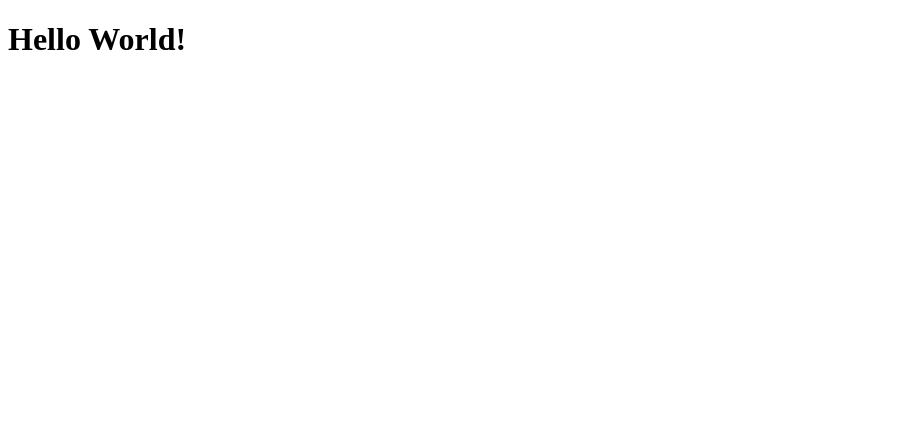
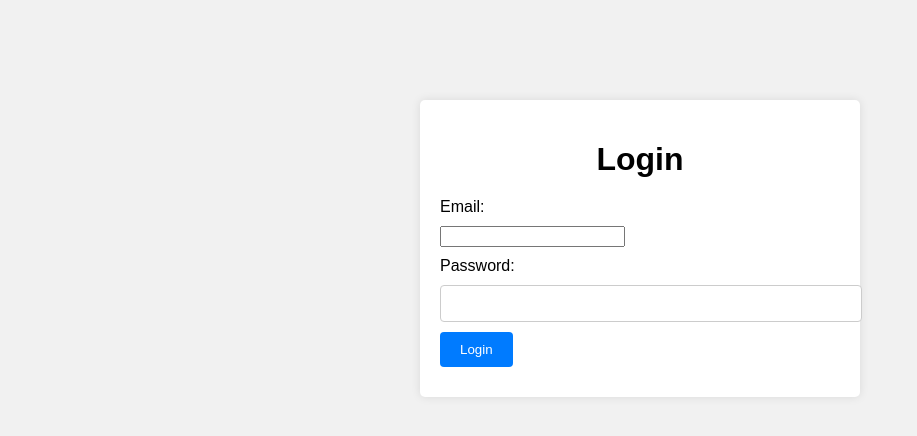
Before and after one commit to DefinitelyAlec/DjangoLoginRegister, a Django app: page / in a window 1280 px wide. Shown: the top 436 px of the page, without its empty margins (0-917 px from the left). Run offline with Django 4.2, Linux system fonts and the light colour scheme.

Commit message:
trying out chatgbt generated frontend

```diff
--- a/templates/users/home.html
+++ b/templates/users/home.html
@@ -1,10 +1,65 @@
 <!DOCTYPE html>
-<html lang="en">
+<html>
 <head>
-    <meta charset="UTF-8">
-    <title>Title</title>
+  <title>Login</title>
+  <style>
+    body {
+      font-family: Arial, sans-serif;
+      background-color: #f1f1f1;
+      margin: 0;
+      padding: 0;
+    }
+
+    .container {
+      max-width: 400px;
+      margin: 0 auto;
+      padding: 20px;
+      background-color: white;
+      border-radius: 5px;
+      box-shadow: 0 0 10px rgba(0, 0, 0, 0.1);
+      margin-top: 100px;
+    }
+
+    h1 {
+      text-align: center;
+      margin-bottom: 20px;
+    }
+
+    label, input {
+      display: block;
+      margin-bottom: 10px;
+    }
+
+    input[type="text"],
+    input[type="password"] {
+      padding: 10px;
+      width: 100%;
+      border: 1px solid #ccc;
+      border-radius: 4px;
+    }
+
+    input[type="submit"] {
+      padding: 10px 20px;
+      background-color: #007bff;
+      color: white;
+      border: none;
+      border-radius: 4px;
+      cursor: pointer;
+    }
+  </style>
 </head>
 <body>
-    <h1>Hello World!</h1>
+  <div class="container">
+    <h1>Login</h1>
+    <form>
+      <label for="email">Email:</label>
+      <input type="email" id="email" name="email" required>
+
+      <label for="password">Password:</label>
+      <input type="password" id="password" name="password" required>
+
+      <input type="submit" value="Login">
+    </form>
+  </div>
 </body>
 </html>
```
Also changed, not shown: db.sqlite3.
